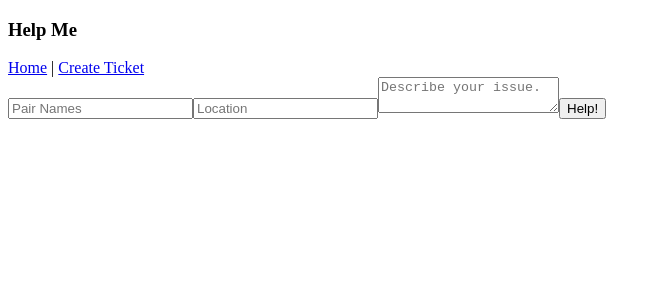
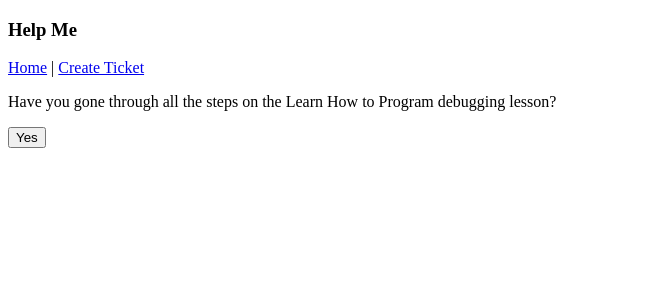
Before and after one commit to k3vnb/react_setup_test, a React app: page /#/newticket in a window 1280 px wide. Shown: the top 300 px of the page, without its empty margins (0-661 px from the left). Built offline with nearby package versions, Linux system fonts and the light colour scheme.

Commit message:
add stateful components

```diff
--- a/src/components/App.jsx
+++ b/src/components/App.jsx
@@ -2,7 +2,7 @@
 import TicketList from './TicketList';
 import Header from './Header';
 import { Switch, Route } from 'react-router-dom';
-import NewTicketForm from './NewTicketForm';
+import NewTicketControl from './NewTicketControl';
 
 function App(){
   return (
@@ -10,7 +10,7 @@
       <Header/>
       <Switch>
         <Route exact path='/' component={TicketList} />
-        <Route path='/newticket' component={NewTicketForm} />
+        <Route path='/newticket' component={NewTicketControl} />
       </Switch>
     </div>
   );
--- /dev/null
+++ b/src/components/ConfirmationQuestions.jsx
@@ -0,0 +1,17 @@
+import React from 'react';
+import PropTypes from 'prop-types';
+
+function ConfirmationQuestions(props){
+  return (
+    <div>
+      <p>Have you gone through all the steps on the Learn How to Program debugging lesson?</p>
+      <button onClick={props.onTroubleshootingConfirmation}>Yes</button>
+    </div>
+  );
+}
+
+ConfirmationQuestions.propTypes = {
+  onTroubleshootingConfirmation: PropTypes.func
+};
+
+export default ConfirmationQuestions;
--- /dev/null
+++ b/src/components/NewTicketControl.jsx
@@ -0,0 +1,35 @@
+import React from 'react';
+import NewTicketForm from './NewTicketForm';
+import ConfirmationQuestions from './ConfirmationQuestions';
+
+class NewTicketControl extends React.Component {
+
+  constructor(props) {
+    super(props);
+    this.state = {
+      formVisibleOnPage: false
+    };
+    this.handleTroubleshootingConfirmation = this.handleTroubleshootingConfirmation.bind(this);
+  }
+
+  handleTroubleshootingConfirmation(){
+    this.setState({formVisibleOnPage: true});
+    console.log('formVisibleOnPage is currently set to:' + this.state.formVisibleOnPage);
+  }
+
+  render(){
+    let currentlyVisibleContent = null;
+    if (this.state.formVisibleOnPage){
+      currentlyVisibleContent = <NewTicketForm />;
+    } else {
+      currentlyVisibleContent = <ConfirmationQuestions onTroubleshootingConfirmation={this.handleTroubleshootingConfirmation}/>;
+    }
+    return (
+      <div>
+        {currentlyVisibleContent}
+      </div>
+    );
+  }
+}
+
+export default NewTicketControl;
```
